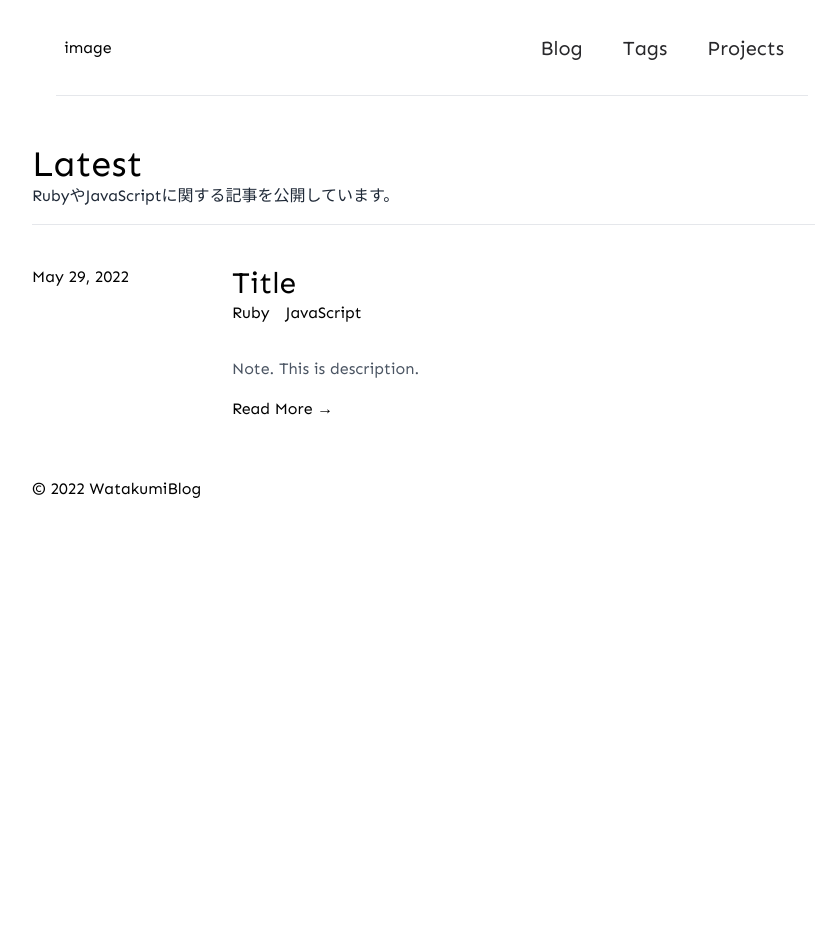
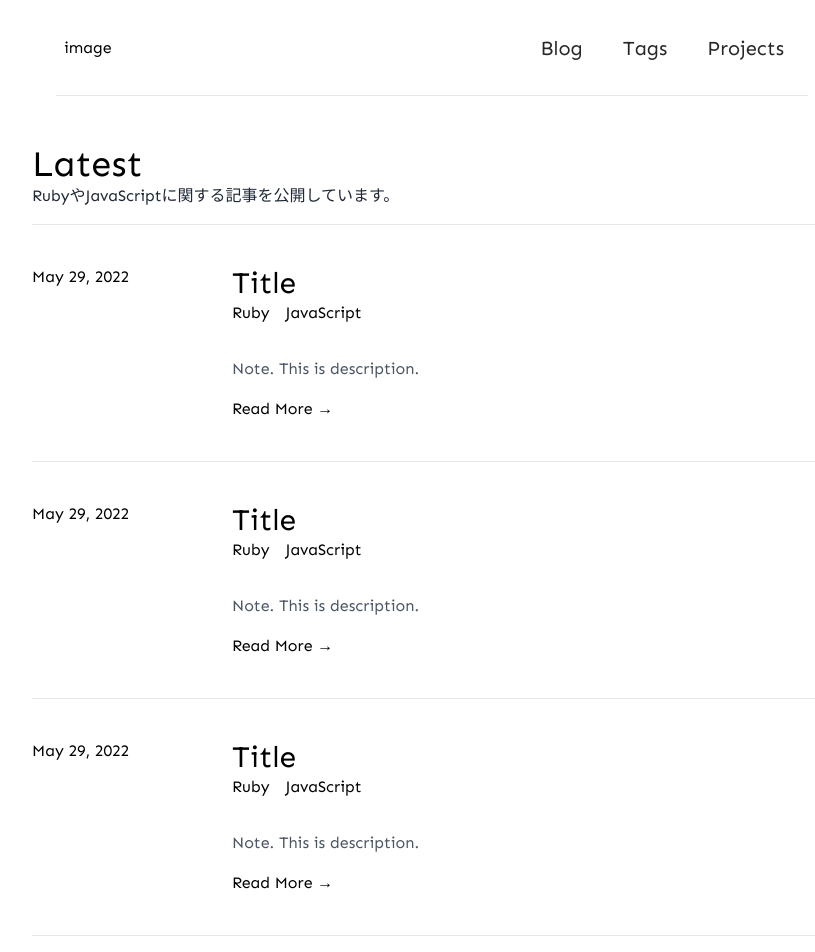
Before and after one commit to Watakumi/Watakumi-blog-next, a Next.js app: page / in a window 1280 px wide. Shown: the top 952 px of the page, without its empty margins (208-1023 px from the left). Before the commit the page ends 800 px from the top, so only its background shows below. Built offline with nearby package versions, Linux system fonts and the light colour scheme.

Commit message:
複数設置してみる

```diff
--- a/components/Top.tsx
+++ b/components/Top.tsx
@@ -8,6 +8,9 @@ export default function Top() {
         RubyやJavaScriptに関する記事を公開しています。
       </p>
       <Card />
+      <Card />
+      <Card />
+      <Card />
     </div>
   );
 }
```
